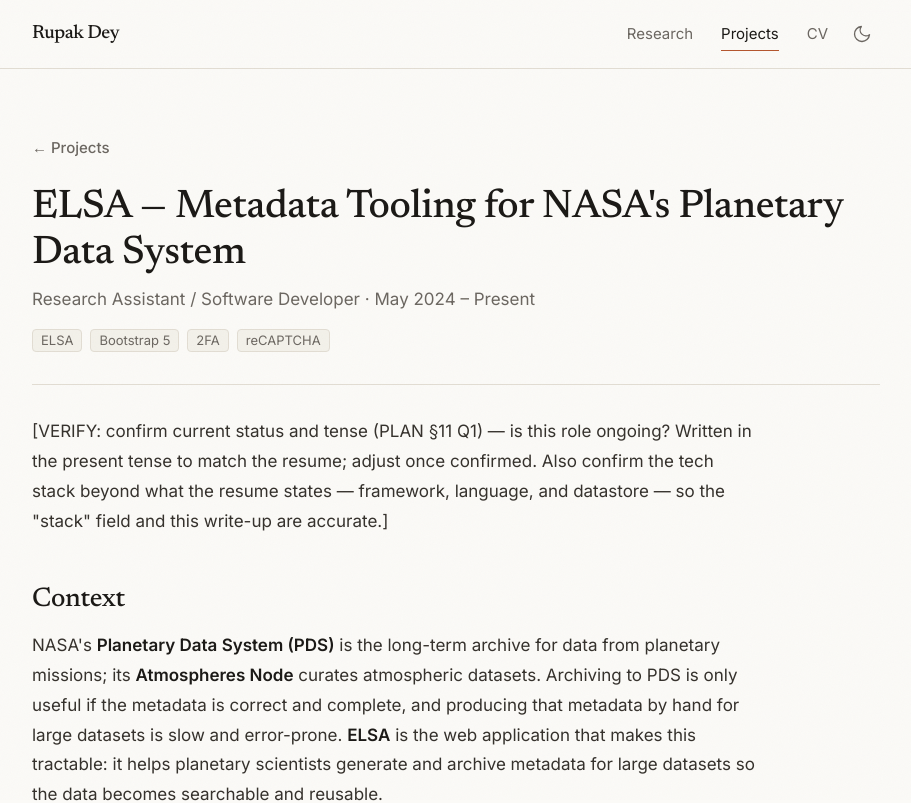
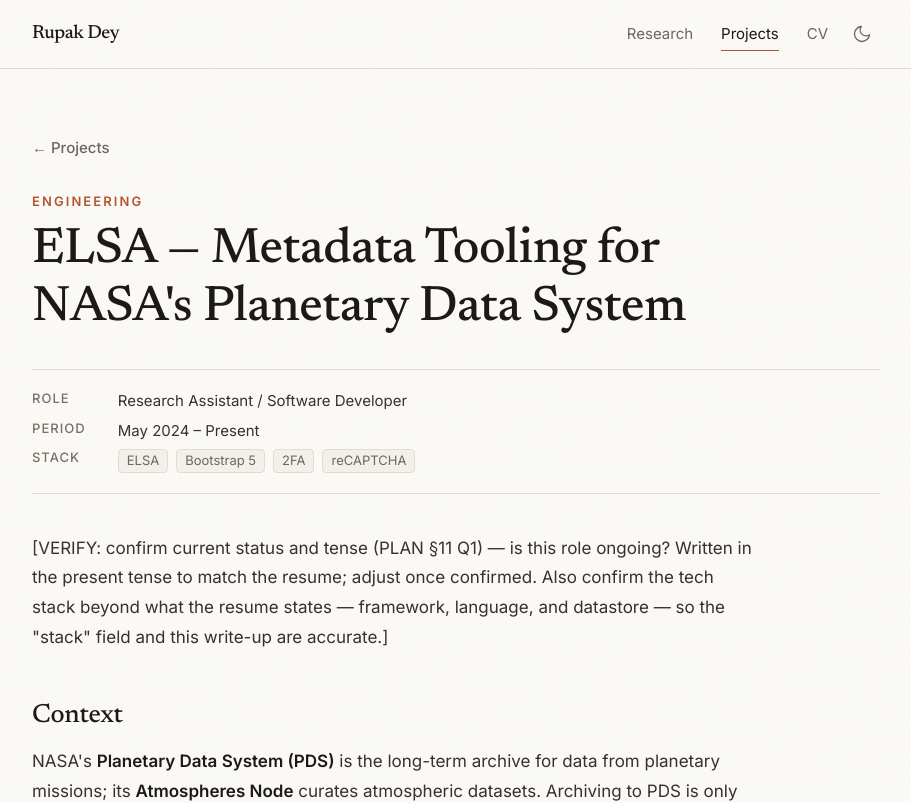
Before and after one commit to rdey08/personal-site, a Next.js app: page /projects/elsa-pds in a window 1280 px wide. Shown: the top 803 px of the page, without its empty margins (184-1095 px from the left). Built offline with nearby package versions, Linux system fonts and the light colour scheme.

Commit message:
feat(design): detail-page article headers with metadata grid, serif prose headings with anchor links

```diff
--- a/src/app/not-found.tsx
+++ b/src/app/not-found.tsx
@@ -5,7 +5,7 @@
   return (
     <Section className="flex min-h-[50vh] flex-col items-center justify-center py-24 text-center">
       <p className="font-serif text-5xl font-medium text-accent">404</p>
-      <h1 className="mt-4 text-2xl font-medium text-ink-strong">
+      <h1 className="mt-4 font-serif text-2xl font-medium tracking-tight text-ink-strong">
         Page not found
       </h1>
       <p className="mt-2 text-ink-muted">
--- a/src/app/projects/[slug]/page.tsx
+++ b/src/app/projects/[slug]/page.tsx
@@ -36,17 +36,19 @@
   if (!project || project.meta.tier !== "flagship") notFound();
 
   const { meta, body } = project;
-  const subtitle = [
-    meta.role,
-    formatPeriod({ start: meta.period.start, end: meta.period.end }),
-  ]
-    .filter(Boolean)
-    .join(" · ");
+  const metaRows = [
+    ...(meta.role ? [{ label: "Role", value: meta.role }] : []),
+    {
+      label: "Period",
+      value: formatPeriod({ start: meta.period.start, end: meta.period.end }),
+    },
+  ];
 
   return (
     <DetailArticle
+      eyebrow="Engineering"
       title={meta.title}
-      subtitle={subtitle}
+      meta={metaRows}
       chips={meta.stack}
       chipsLabel="Stack"
       backHref="/projects"
--- a/src/app/projects/page.tsx
+++ b/src/app/projects/page.tsx
@@ -51,7 +51,7 @@
 
       {leadership.length > 0 && (
         <Section className="py-8">
-          <h2 className="mb-6 text-2xl font-medium text-ink-strong">
+          <h2 className="mb-6 border-t border-line pt-5 font-serif text-2xl font-medium tracking-tight text-ink-strong">
             Leadership &amp; Community
           </h2>
           <LeadershipList items={leadership} />
--- a/src/app/research/[slug]/page.tsx
+++ b/src/app/research/[slug]/page.tsx
@@ -35,8 +35,13 @@
   const { meta, body } = thread;
   return (
     <DetailArticle
+      eyebrow="Research"
       title={meta.title}
-      subtitle={`${meta.role} · ${meta.org} · ${formatPeriod(meta.period)}`}
+      meta={[
+        { label: "Role", value: meta.role },
+        { label: "Lab", value: meta.org },
+        { label: "Period", value: formatPeriod(meta.period) },
+      ]}
       chips={meta.methods}
       chipsLabel="Methods"
       backHref="/research"
--- a/src/app/research/page.tsx
+++ b/src/app/research/page.tsx
@@ -33,7 +33,7 @@
 
       {publications.length > 0 && (
         <Section className="py-12">
-          <h2 className="mb-6 text-2xl font-medium text-ink-strong">
+          <h2 className="mb-6 border-t border-line pt-5 font-serif text-2xl font-medium tracking-tight text-ink-strong">
             Publications &amp; Presentations
           </h2>
           <PublicationList publications={publications} />
--- a/src/components/DetailArticle.tsx
+++ b/src/components/DetailArticle.tsx
@@ -4,18 +4,21 @@
 import { MetaChips } from "./MetaChips";
 import { Prose } from "./Prose";
 
-// Shared layout for research and flagship-project detail pages.
+// Shared layout for research and flagship-project detail pages: eyebrow,
+// serif display title, a definition-list metadata grid, then measured prose.
 export function DetailArticle({
+  eyebrow,
   title,
-  subtitle,
+  meta,
   chips,
   chipsLabel,
   backHref,
   backLabel,
   body,
 }: {
+  eyebrow: string;
   title: string;
-  subtitle?: string;
+  meta: { label: string; value: string }[];
   chips?: readonly string[];
   chipsLabel?: string;
   backHref: string;
@@ -31,19 +34,37 @@
         ← {backLabel}
       </Link>
 
-      <header className="mt-6 border-b border-line pb-8">
-        <h1 className="text-3xl font-medium text-ink-strong sm:text-4xl">
+      <header className="mt-8">
+        <p className="text-xs font-semibold tracking-[0.16em] text-accent uppercase">
+          {eyebrow}
+        </p>
+        <h1 className="mt-3 max-w-[24ch] font-serif text-4xl font-medium tracking-tight text-balance text-ink-strong sm:text-5xl">
           {title}
         </h1>
-        {subtitle && <p className="mt-2 text-ink-muted">{subtitle}</p>}
-        {chips && chips.length > 0 && (
-          <div className="mt-4">
-            <MetaChips items={chips} label={chipsLabel} />
-          </div>
-        )}
+
+        <dl className="mt-8 grid grid-cols-[max-content_1fr] gap-x-8 gap-y-2 border-y border-line py-5 text-sm">
+          {meta.map(({ label, value }) => (
+            <div key={label} className="contents">
+              <dt className="text-xs font-medium tracking-[0.08em] text-ink-faint uppercase">
+                {label}
+              </dt>
+              <dd className="text-ink">{value}</dd>
+            </div>
+          ))}
+          {chips && chips.length > 0 && (
+            <div className="contents">
+              <dt className="text-xs font-medium tracking-[0.08em] text-ink-faint uppercase">
+                {chipsLabel ?? "Tags"}
+              </dt>
+              <dd>
+                <MetaChips items={chips} label={chipsLabel} />
+              </dd>
+            </div>
+          )}
+        </dl>
       </header>
 
-      <div className="mt-8">
+      <div className="mt-10">
         <Prose>
           <Mdx source={body} />
         </Prose>
--- a/src/components/PageHeader.tsx
+++ b/src/components/PageHeader.tsx
@@ -10,7 +10,7 @@
 }) {
   return (
     <Section className="pt-16 pb-8 sm:pt-20">
-      <h1 className="text-3xl font-medium text-ink-strong sm:text-4xl">
+      <h1 className="font-serif text-4xl font-medium tracking-tight text-balance text-ink-strong sm:text-5xl">
         {title}
       </h1>
       {lead && (
--- a/src/components/mdx-components.tsx
+++ b/src/components/mdx-components.tsx
@@ -5,7 +5,49 @@
 
 import type { MDXComponents } from "mdx/types";
 import Link from "next/link";
-import type { AnchorHTMLAttributes } from "react";
+import type { AnchorHTMLAttributes, ReactNode } from "react";
+
+// Plain-text extraction + slug for heading anchor ids (no client JS, no deps).
+function textOf(node: ReactNode): string {
+  if (typeof node === "string" || typeof node === "number") return String(node);
+  if (Array.isArray(node)) return node.map(textOf).join("");
+  if (node && typeof node === "object" && "props" in node) {
+    return textOf((node.props as { children?: ReactNode }).children);
+  }
+  return "";
+}
+
+function slugify(s: string): string {
+  return s
+    .toLowerCase()
+    .trim()
+    .replace(/[^a-z0-9\s-]/g, "")
+    .replace(/\s+/g, "-");
+}
+
+function Heading({
+  as: Tag,
+  className,
+  children,
+}: {
+  as: "h2" | "h3";
+  className: string;
+  children?: ReactNode;
+}) {
+  const id = slugify(textOf(children));
+  return (
+    <Tag id={id} className={`group scroll-mt-24 ${className}`}>
+      {children}
+      <a
+        href={`#${id}`}
+        aria-label="Link to this section"
+        className="ml-2 align-middle font-sans text-[0.8em] text-ink-faint no-underline opacity-0 transition-opacity duration-[--duration-fast] group-hover:opacity-100 hover:text-accent focus-visible:opacity-100"
+      >
+        #
+      </a>
+    </Tag>
+  );
+}
 
 function Anchor({
   href = "",
@@ -30,14 +72,21 @@
 }
 
 export const mdxComponents: MDXComponents = {
-  h2: (props) => (
-    <h2
-      className="mt-12 mb-3 text-2xl font-medium text-ink-strong"
-      {...props}
-    />
+  h2: ({ children }) => (
+    <Heading
+      as="h2"
+      className="mt-12 mb-3 font-serif text-[1.65rem] font-medium tracking-tight text-ink-strong"
+    >
+      {children}
+    </Heading>
   ),
-  h3: (props) => (
-    <h3 className="mt-8 mb-2 text-xl font-medium text-ink-strong" {...props} />
+  h3: ({ children }) => (
+    <Heading
+      as="h3"
+      className="mt-8 mb-2 font-serif text-xl font-medium tracking-tight text-ink-strong"
+    >
+      {children}
+    </Heading>
   ),
   p: (props) => <p className="my-4 leading-[1.75]" {...props} />,
   a: Anchor,
```
